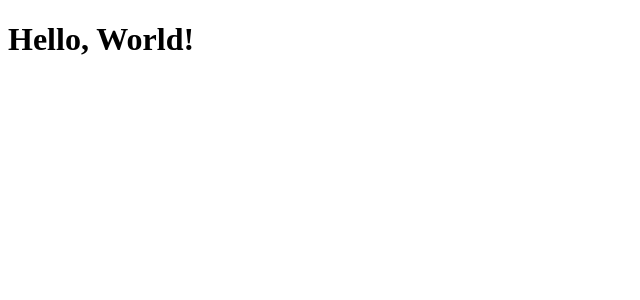
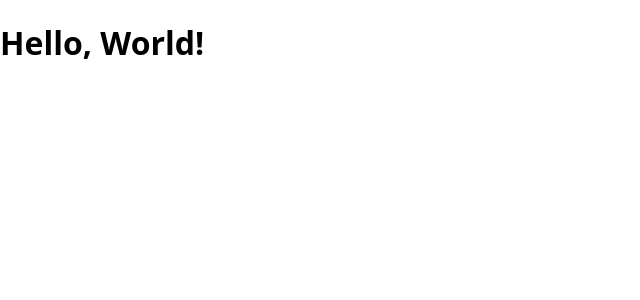
Before and after one commit to lindembergtxr/dws-challenge, a React (Vite) app: page / in a window 1280 px wide. Shown: the top 300 px of the page, without its empty margins (0-640 px from the left). Built offline with nearby package versions, Linux system fonts and the light colour scheme.

Commit message:
feat: initial style configurations
Add logo to assets folder
Create global style and add to app
Configure Open Sans font

```diff
--- a/index.html
+++ b/index.html
@@ -2,6 +2,7 @@
 <html lang="en">
   <head>
     <meta charset="UTF-8" />
+    <link href="fonts.googleapis.com" rel="stylesheet" />
     <meta name="viewport" content="width=device-width, initial-scale=1.0" />
     <title>DWS Code Challenge</title>
   </head>
--- a/src/App.tsx
+++ b/src/App.tsx
@@ -1,10 +1,19 @@
-import { ThemeProvider } from 'styled-components'
+import { createGlobalStyle, ThemeProvider } from 'styled-components'
 
 import { theme } from './app.styles'
+
+const GlobalStyle = createGlobalStyle`
+  body {
+    margin: 0;
+    padding: 0;
+    font-family: 'Open Sans', sans-serif;
+  }
+`
 
 export function App() {
   return (
     <ThemeProvider theme={theme}>
+      <GlobalStyle />
       <h1>Hello, World!</h1>
     </ThemeProvider>
   )
```
Also changed, not shown: src/assets/dentsu_logo.png (added).
